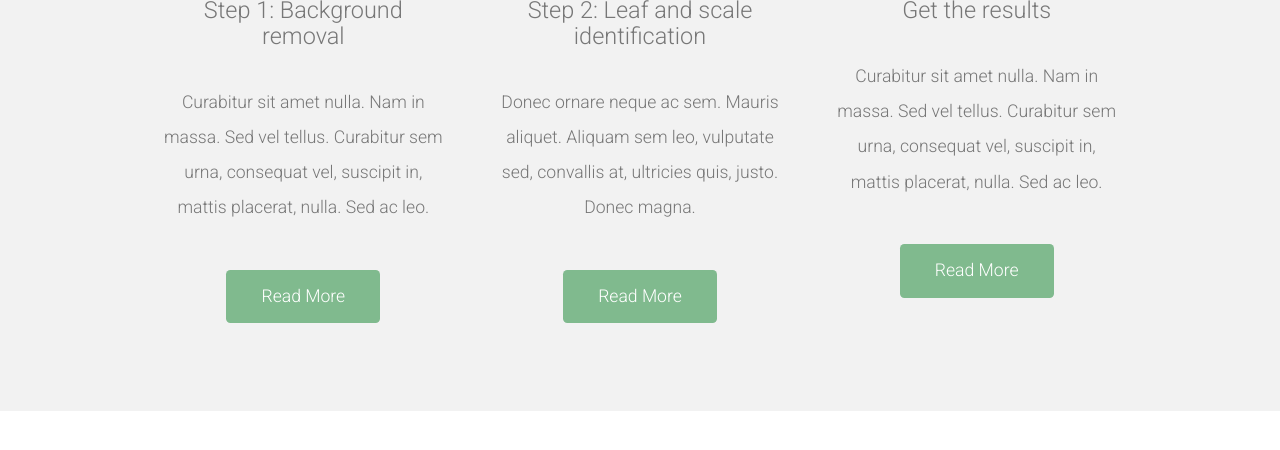
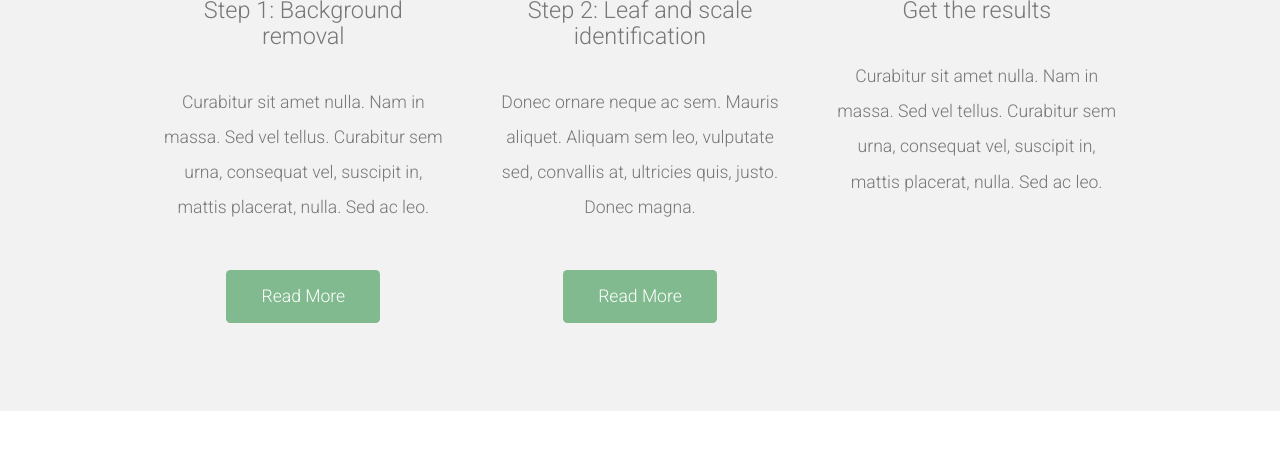
Before and after one commit to Zoegp/zoegp.github.io, a Jekyll site: the page leafbyte.html, which Jekyll copies as it is, in a window 1280 px wide and 900 px high, scrolled down 858 px, cut to the strip 0-495 px from the top of the window. Shown: the top 450 px of the strip. Built offline with Jekyll 4.4.1, drawn with Linux system fonts in a browser that asks for light colours; nearby versions of some CDN libraries.

Commit message:
Update leafbyte.html

```diff
--- a/leafbyte.html
+++ b/leafbyte.html
@@ -71,7 +71,6 @@ Released for free under the Creative Commons Attribution 3.0 license (templated.
 				<span class="pennant"><span class="fa fa-globe"></span></span>
 				<h3>Get the results</h3>
 				<p>Curabitur sit amet nulla. Nam in massa. Sed vel tellus. Curabitur sem urna, consequat vel, suscipit in, mattis placerat, nulla. Sed ac leo.</p>
-				<a href="#" class="button button-style1">Read More</a>
 			</section>
 
 		</div>
```
